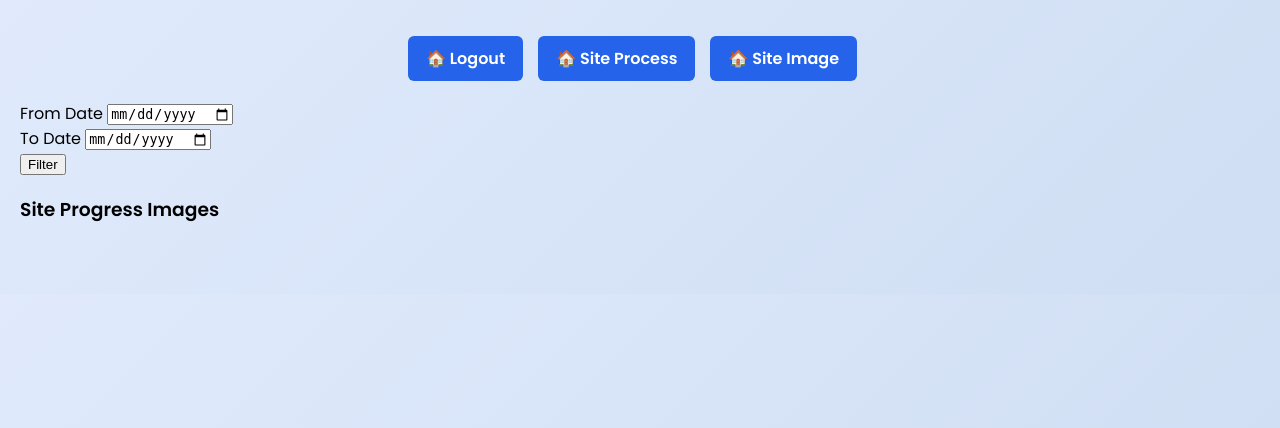
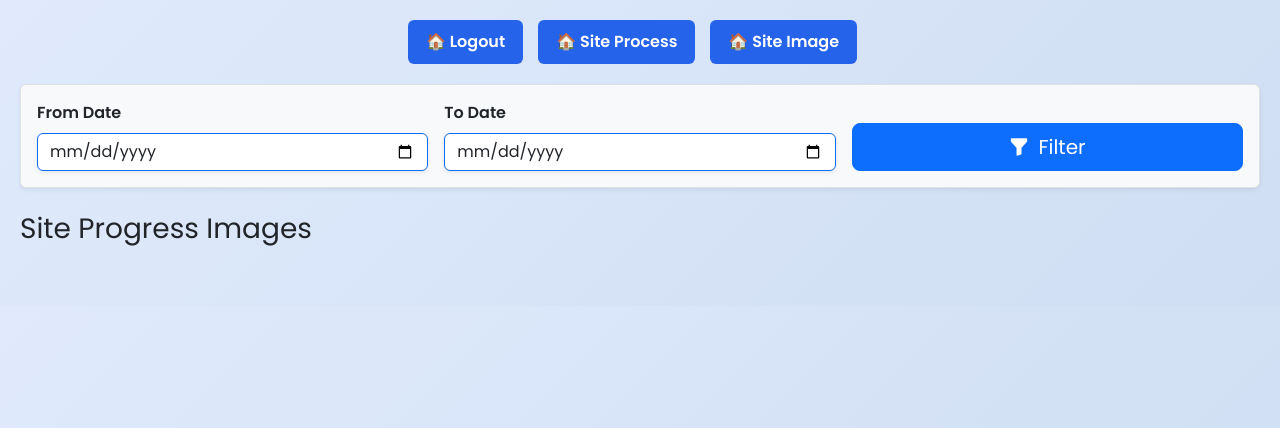
Before and after one commit to vivek248-cloud/billing, a Django app: template projects/templates/projects/siteimage.html in a window 1280 px wide. Shown: the top 428 px of the page. Run offline with Django 3.2, Linux system fonts and the light colour scheme; the template is opened without the code that fills it, so the values that code supplies are empty.

Commit message:
Fix static files and sync project

```diff
--- a/projects/templates/projects/siteimage.html
+++ b/projects/templates/projects/siteimage.html
@@ -12,6 +12,8 @@
   <meta name="viewport" content="width=device-width, initial-scale=1.0" />
   <!-- Swiper CSS -->
   <link rel="stylesheet" href="https://cdn.jsdelivr.net/npm/swiper@10/swiper-bundle.min.css" />
+  <link href="https://cdn.jsdelivr.net/npm/bootstrap@5.3.0/dist/css/bootstrap.min.css" rel="stylesheet">
+  <link href="https://cdn.jsdelivr.net/npm/bootstrap-icons@1.10.5/font/bootstrap-icons.css" rel="stylesheet">
 
 
   <link href="https://fonts.googleapis.com/css2?family=Poppins:wght@400;600&display=swap" rel="stylesheet">
@@ -325,21 +327,24 @@
   </ul>
 </nav>
 
-<form method="get" class="mb-4">
-  <div class="row g-2">
+<form method="get" class="border rounded p-3 mb-4 bg-light shadow-sm">
+  <div class="row g-3 align-items-end">
     <div class="col-md-4">
-      <label for="img_from" class="form-label">From Date</label>
-      <input type="date" name="img_from" id="img_from" value="{{ img_from }}" class="form-control">
+      <label for="img_from" class="form-label fw-semibold">From Date</label>
+      <input type="date" name="img_from" id="img_from" value="{{ img_from }}" class="form-control border-primary shadow-sm">
     </div>
     <div class="col-md-4">
-      <label for="img_to" class="form-label">To Date</label>
-      <input type="date" name="img_to" id="img_to" value="{{ img_to }}" class="form-control">
+      <label for="img_to" class="form-label fw-semibold">To Date</label>
+      <input type="date" name="img_to" id="img_to" value="{{ img_to }}" class="form-control border-primary shadow-sm">
     </div>
-    <div class="col-md-4 d-flex align-items-end">
-      <button type="submit" class="btn btn-primary w-100">Filter</button>
+    <div class="col-md-4 d-grid">
+      <button type="submit" class="btn btn-primary btn-lg">
+        <i class="bi bi-funnel-fill me-1"></i> Filter
+      </button>
     </div>
   </div>
 </form>
+
 
 
 <h3>Site Progress Images</h3>
```
